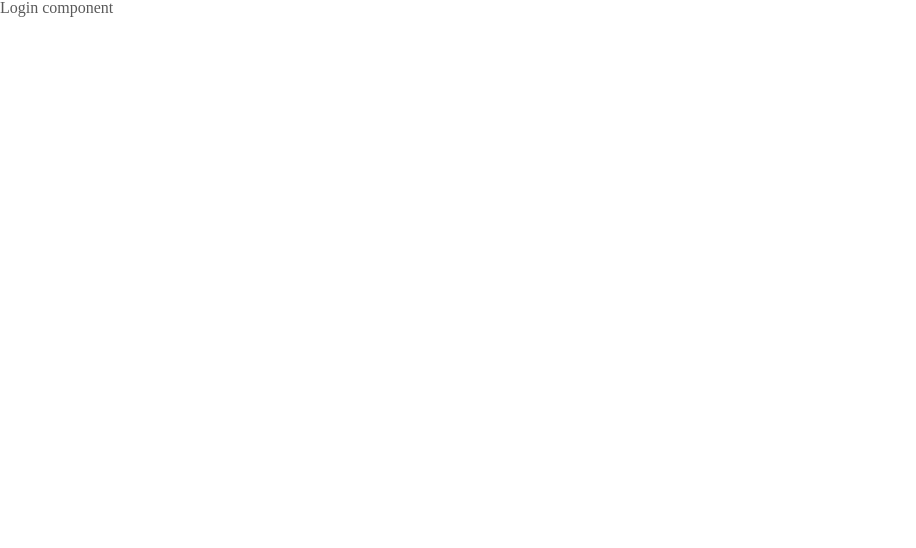
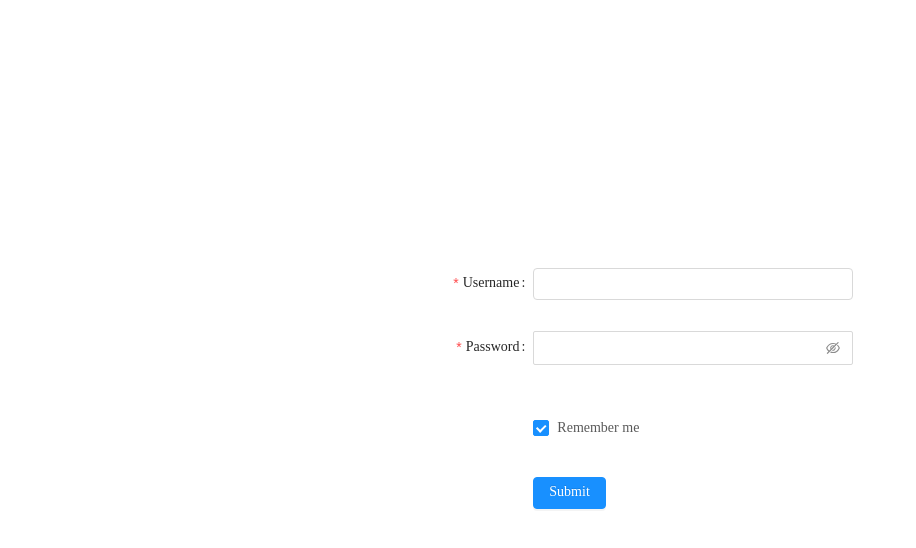
Before and after one commit to authetic-x/react-admin-template, a React (Create React App) app: page /login in a window 1280 px wide. Shown: the top 548 px of the page, without its empty margins (0-916 px from the left). Built offline with nearby package versions, Linux system fonts and the light colour scheme; no server answers.

Commit message:
Add loading pattern

```diff
--- a/src/styles/index.scss
+++ b/src/styles/index.scss
@@ -24,6 +24,7 @@ footer, header, hgroup, menu, nav, section {
   display: block;
 }
 body {
+  height: 100%;
   line-height: 1;
 }
 ol, ul {
@@ -41,3 +42,22 @@ table {
   border-collapse: collapse;
   border-spacing: 0;
 }
+#root {
+  height: 100%;
+}
+.App {
+  height: 100%;
+}
+// loading component
+#loading {
+  display: flex;
+  justify-content: center;
+  align-items: center;
+  position: absolute;
+  top: 0;
+  left: 0;
+  right: 0;
+  bottom: 0;
+  background: rgba(0, 0, 0, .75);
+  z-index: 9999;
+}
--- a/src/utils/axios.ts
+++ b/src/utils/axios.tsx
@@ -2,6 +2,9 @@ import { Modal } from 'antd'
 import axios, { AxiosRequestConfig } from 'axios'
 import store from '../store'
 import { logout } from '../store/actions/user'
+import ReactDOM from 'react-dom'
+import { Spin } from 'antd'
+import { request } from 'https'
 
 interface IFResponseData {
   code: number,
@@ -14,15 +17,42 @@ const axiosInstance = axios.create({
   timeout: 3000
 })
 
+let requestCount = 0
+
+function showLoading() {
+  if (requestCount === 0) {
+    const dom = document.createElement('div')
+    dom.setAttribute('id', 'loading')
+    document.body.appendChild(dom)
+    ReactDOM.render(<Spin size='large'/>, dom)
+  }
+  requestCount++
+}
+
+function hideLoading() {
+  requestCount--
+  if (requestCount === 0) {
+    setTimeout(() => {
+      document.body.removeChild(document.getElementById('loading')!)
+    }, 500)
+  }
+}
+
 axiosInstance.interceptors.request.use(
   (config: AxiosRequestConfig) => {
     const token = store.getState().user.token
     if (token) {
       config.headers.Authorization = token
     }
+    if (config.headers.isLoading !== false) {
+      showLoading()
+    }
     return config
   },
   (error) => {
+    if (error.config.headers.isLoading !== false) {
+      hideLoading()
+    }
     // TODO: antd message box
     Promise.reject(error)
   }
@@ -30,6 +60,9 @@ axiosInstance.interceptors.request.use(
 
 axiosInstance.interceptors.response.use(
   (response) => {
+    if (response.config.headers.isLoading !== false) {
+      hideLoading()
+    }
     return response.data
     /* const res = response.data as IFResponseData
     if (res.code !== 20000) {
@@ -40,6 +73,9 @@ axiosInstance.interceptors.response.use(
     } */
   },
   (error) => {
+    if (error.config.headers.isLoading !== false) {
+      hideLoading()
+    }
     const { status } = error.response
     if (status === 403) {
       Modal.confirm({
--- /dev/null
+++ b/src/views/login/index.scss
@@ -0,0 +1,10 @@
+.login-wrapper {
+  display: flex;
+  height: 100%;
+  align-items: center;
+  justify-content: center;
+  .login-form {
+    width: 50%;
+    min-width: 400px;
+  }
+}
--- a/src/views/login/index.tsx
+++ b/src/views/login/index.tsx
@@ -1,22 +1,87 @@
 import React, { useEffect } from 'react'
 import axios from '../../utils/axios'
+import { Form, Input, Button, Checkbox, message } from 'antd'
+import './index.scss'
+import { useHistory } from 'react-router-dom';
+
+const layout = {
+  labelCol: { span: 8 },
+  wrapperCol: { span: 12 },
+};
+
+const tailLayout = {
+  wrapperCol: { offset: 8, span: 16 },
+};
 
 const Login: React.FC = (props) => {
-  useEffect(() => {
-    console.log('===login api===')
+  let history = useHistory()
+
+  const onFinish = (values: any) => {
+    console.log('Finished: ', values)
+    loginRequest(values)
+  }
+
+  const onFinishFailed = (errorInfo: any) => {
+    console.log('FinishFailed: ', errorInfo)
+  }
+
+  const loginRequest = (formData: any) => {
     axios({
       url: '/api/login',
-      method: 'post',
+      method: 'POST',
       data: {
-        username: 'admin'
+        username: formData.username,
+        password: formData.password
       }
-    }).then((data) => {
-      console.log(data)
+    }).then(res => {
+      console.log('login request response: ', res)
+      if (res.status === 0) {
+        // TODO: set token
+        // history.push('/')
+        message.success('login success')
+      } else {
+        message.error('username or password error')
+      }
     })
-  }, [])
+  }
 
   return (
-    <div>Login component</div>
+    <section className='login-wrapper'>
+      <Form
+        {...layout}
+        className='login-form'
+        name="basic"
+        initialValues={{ remember: true }}
+        onFinish={onFinish}
+        onFinishFailed={onFinishFailed}
+      >
+        <Form.Item
+          label="Username"
+          name="username"
+          rules={[{ required: true, message: 'Please input your username!' }]}
+        >
+          <Input />
+        </Form.Item>
+
+        <Form.Item
+          label="Password"
+          name="password"
+          rules={[{ required: true, message: 'Please input your password!' }]}
+        >
+          <Input.Password />
+        </Form.Item>
+
+        <Form.Item {...tailLayout} name="remember" valuePropName="checked">
+          <Checkbox>Remember me</Checkbox>
+        </Form.Item>
+
+        <Form.Item {...tailLayout}>
+          <Button type="primary" htmlType="submit">
+            Submit
+          </Button>
+        </Form.Item>
+      </Form>
+    </section>
   )
 }
 
```
Also changed, not shown: 1 other file (tests, documents, lock files or other folders).
